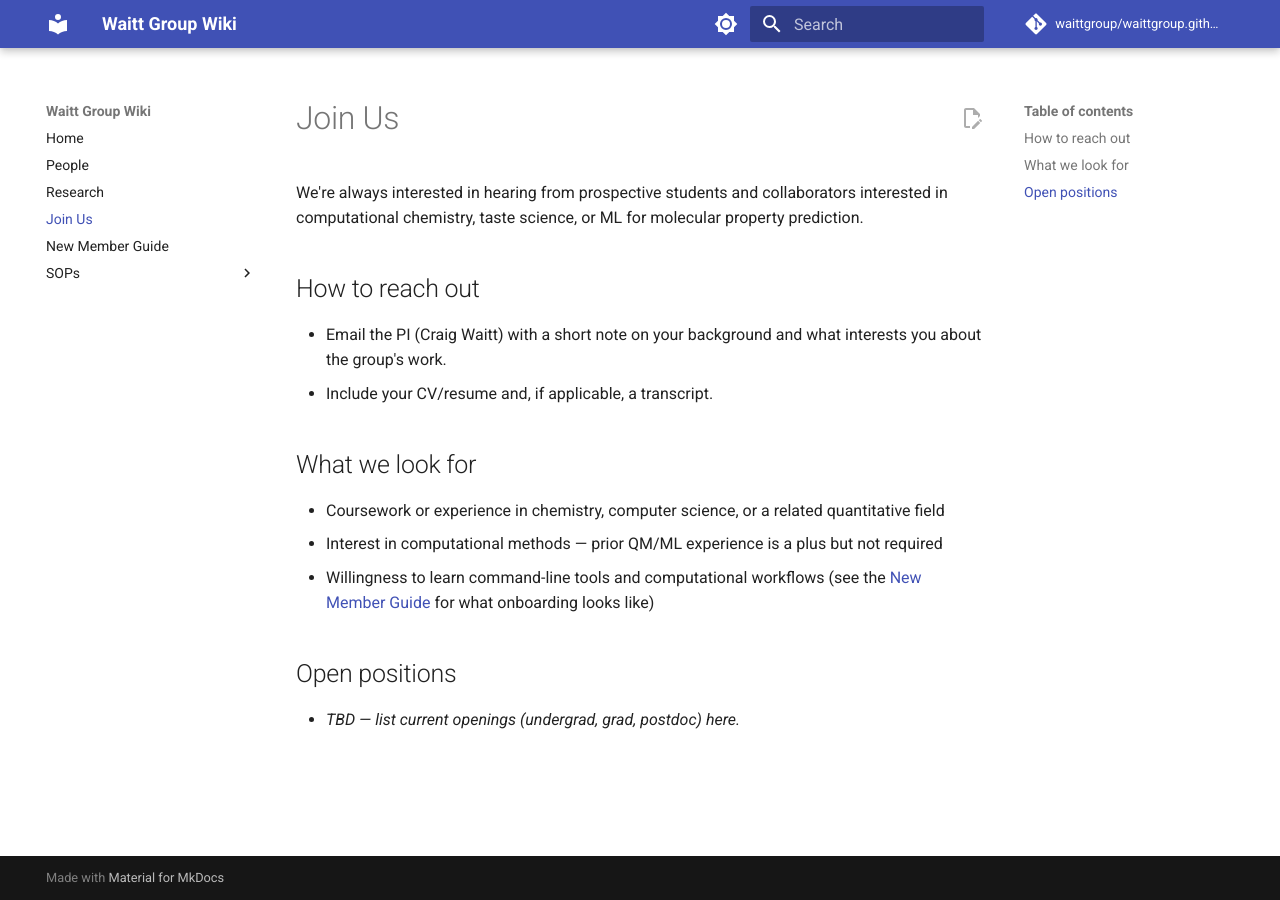
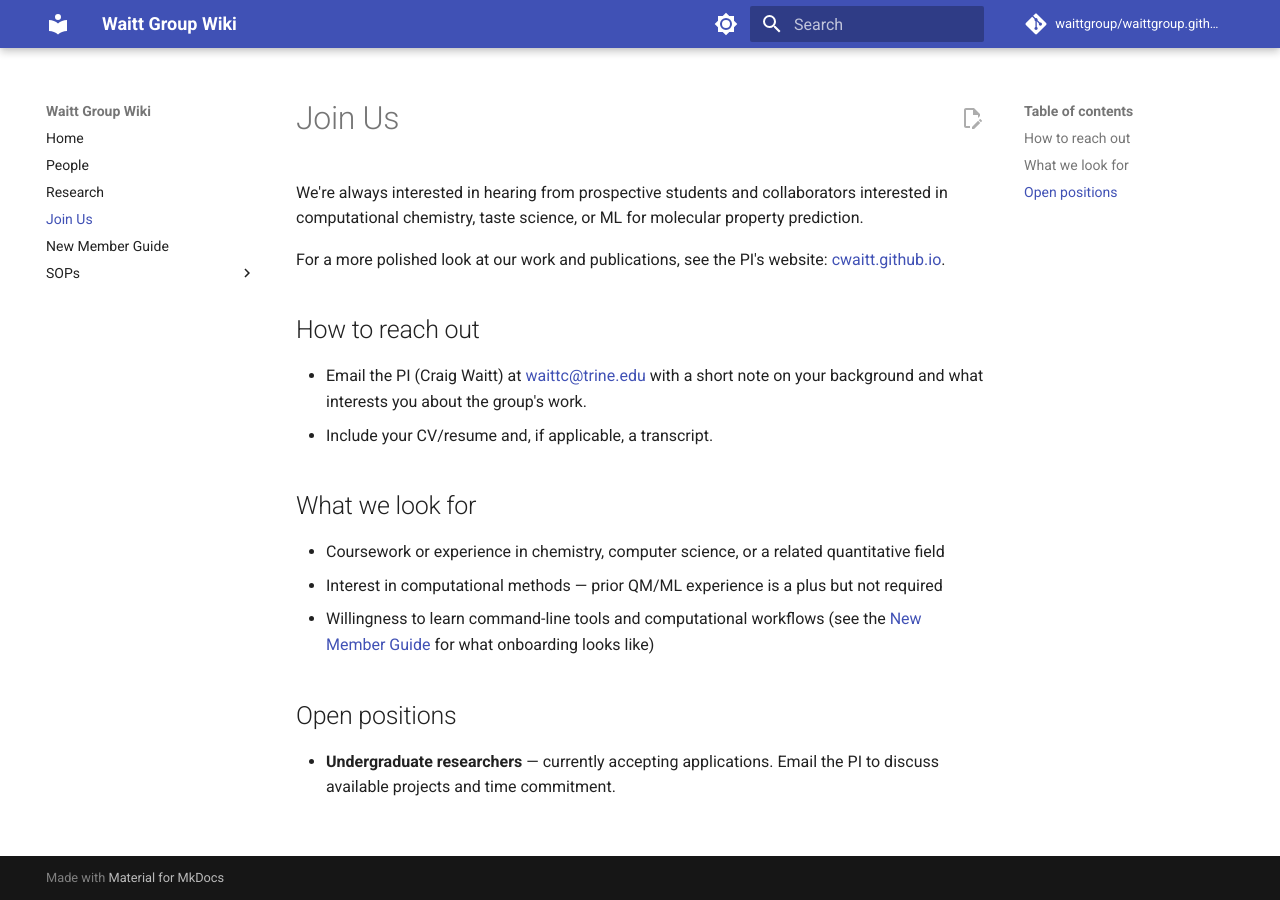
Before and after one commit to waittgroup/waittgroup.github.io, an MkDocs documentation site: the page built from docs/join.md, in a window 1280 px wide. Built offline with MkDocs 1.6.1 and Material for MkDocs 9.7.7, drawn with Linux system fonts in a browser that asks for light colours; comment, search, counter and statistics services are not loaded.

Commit message:
Add contact email, website link, and open positions to Join page
Co-Authored-By: Claude Sonnet 5 <noreply@anthropic.com>

```diff
--- a/docs/join.md
+++ b/docs/join.md
@@ -4,10 +4,14 @@ We're always interested in hearing from prospective students and
 collaborators interested in computational chemistry, taste science, or
 ML for molecular property prediction.
 
+For a more polished look at our work and publications, see the PI's
+website: [cwaitt.github.io](https://cwaitt.github.io).
+
 ## How to reach out
 
-- Email the PI (Craig Waitt) with a short note on your background and
-  what interests you about the group's work.
+- Email the PI (Craig Waitt) at [waittc@trine.edu](mailto:waittc@trine.edu)
+  with a short note on your background and what interests you about
+  the group's work.
 - Include your CV/resume and, if applicable, a transcript.
 
 ## What we look for
@@ -22,4 +26,5 @@ ML for molecular property prediction.
 
 ## Open positions
 
-- _TBD — list current openings (undergrad, grad, postdoc) here._
+- **Undergraduate researchers** — currently accepting applications.
+  Email the PI to discuss available projects and time commitment.
```
